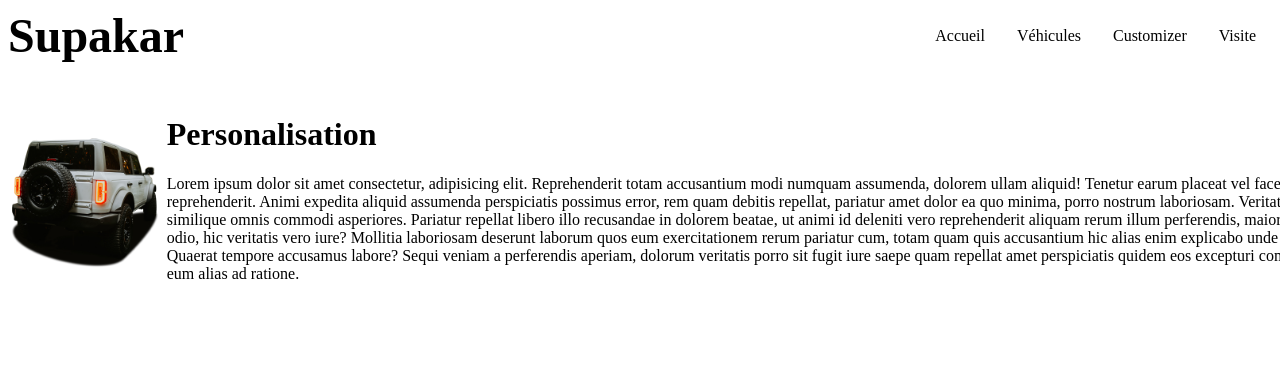
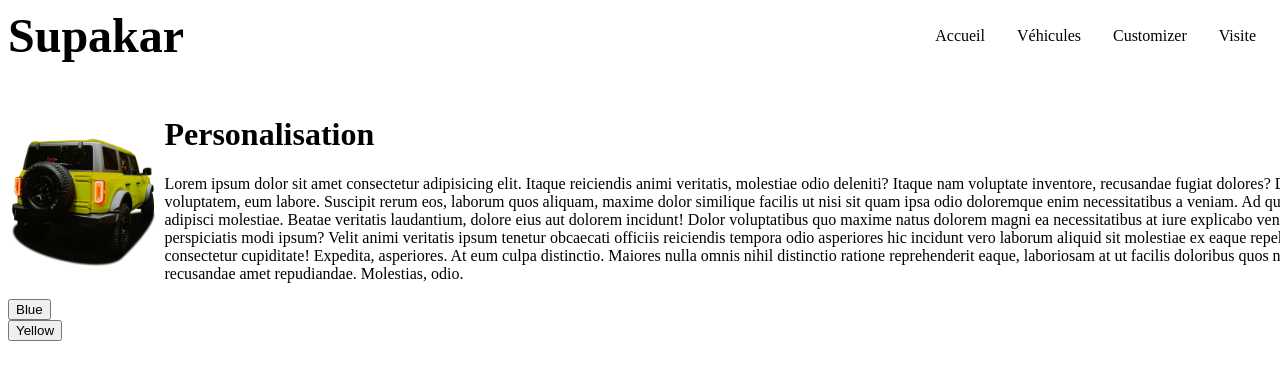
Before and after one commit to Yankhoba92/Supakar, a React (Vite) app: page / in a window 1280 px wide. Shown: the top 380 px of the page. Built offline with nearby package versions, Linux system fonts and the light colour scheme.

Commit message:
new component yellow and blue + création de functionsfunction

```diff
--- a/src/assets/components/Personalisation.jsx
+++ b/src/assets/components/Personalisation.jsx
@@ -1,29 +1,49 @@
-import React from "react";
-import { useState } from 'react'
-import "../../index.css"
-import ogImg from "../img/original.png"
+import React, { useState } from "react";
+import "../../index.css";
+import ogImg from "../img/original.png";
+import YellowImg from "../img/yellow.png";
+import BlueImg from "../img/blue.png";
+import BlueButon from "./button/Blue";
+import YellowButon from "./button/Yellow";
 
 function Personalisation() {
+  const [currentImage, setCurrentImage] = useState(ogImg);
+
+
+  const handleBlueButtonClick = () => {
+    setCurrentImage(BlueImg);
+  };
+
+
+  const handleYellowButtonClick = () => {
+    setCurrentImage(currentImage);
+
+  };
 
   return (
     <>
       <div className="main">
+        <div className="main__content">
           <div className="imgColor">
-        <img src={ogImg} alt="original" />
+            <img src={YellowImg} alt="original" />
           </div>
           <div className="description">
             <h1>Personalisation</h1>
-        <p>Lorem ipsum dolor sit amet consectetur, adipisicing elit. Reprehenderit totam accusantium modi numquam assumenda, dolorem ullam aliquid! Tenetur earum placeat vel facere nisi quidem quas esse labore, nihil assumenda reprehenderit.
-        Animi expedita aliquid assumenda perspiciatis possimus error, rem quam debitis repellat, pariatur amet dolor ea quo minima, porro nostrum laboriosam. Veritatis exercitationem delectus ut nobis assumenda similique omnis commodi asperiores.
-        Pariatur repellat libero illo recusandae in dolorem beatae, ut animi id deleniti vero reprehenderit aliquam rerum illum perferendis, maiores repudiandae quidem ipsa nemo! Ut mollitia odio, hic veritatis vero iure?
-        Mollitia laboriosam deserunt laborum quos eum exercitationem rerum pariatur cum, totam quam quis accusantium hic alias enim explicabo unde est omnis quisquam earum reiciendis iure adipisci. Quaerat tempore accusamus labore?
-        Sequi veniam a perferendis aperiam, dolorum veritatis porro sit fugit iure saepe quam repellat amet perspiciatis quidem eos excepturi commodi debitis velit. Aspernatur sapiente nihil illo eum alias ad ratione.</p>
+            <p>
+              Lorem ipsum dolor sit amet consectetur adipisicing elit. Itaque reiciendis animi veritatis, molestiae odio deleniti? Itaque nam voluptate inventore, recusandae fugiat dolores? Doloremque asperiores eaque ducimus neque voluptatem, eum labore.
+              Suscipit rerum eos, laborum quos aliquam, maxime dolor similique facilis ut nisi sit quam ipsa odio doloremque enim necessitatibus a veniam. Ad quisquam tenetur exercitationem ipsa aspernatur eum adipisci molestiae.
+              Beatae veritatis laudantium, dolore eius aut dolorem incidunt! Dolor voluptatibus quo maxime natus dolorem magni ea necessitatibus at iure explicabo veniam facilis laborum suscipit, labore expedita sint perspiciatis modi ipsum?
+              Velit animi veritatis ipsum tenetur obcaecati officiis reiciendis tempora odio asperiores hic incidunt vero laborum aliquid sit molestiae ex eaque repellat voluptas exercitationem quam aut sint, consectetur cupiditate! Expedita, asperiores.
+              At eum culpa distinctio. Maiores nulla omnis nihil distinctio ratione reprehenderit eaque, laboriosam at ut facilis doloribus quos neque rem. Nemo, aliquam error non excepturi recusandae amet repudiandae. Molestias, odio.
+            </p>
           </div>
-
         </div>
-
+        {/* Utilisez des fonctions fléchées pour passer les paramètres corrects */}
+        <BlueButon onClick={handleBlueButtonClick} />
+        <YellowButon onClick={handleYellowButtonClick} />
+      </div>
     </>
-  )
+  );
 }
 
-export default Personalisation
+export default Personalisation;
--- /dev/null
+++ b/src/assets/components/button/Blue.jsx
@@ -0,0 +1,17 @@
+import React from "react";
+import { useState } from 'react'
+// import "../../index.css"
+
+function BlueButon() {
+
+  return (
+    <>
+      <div className="blueButon">
+        <button>Blue</button>
+        </div>
+
+    </>
+  )
+}
+
+export default BlueButon
--- /dev/null
+++ b/src/assets/components/button/Yellow.jsx
@@ -0,0 +1,17 @@
+import React from "react";
+import { useState } from 'react'
+// import "../../index.css"
+
+function YellowButon() {
+
+  return (
+    <>
+      <div className="yellowButon">
+        <button>Yellow</button>
+        </div>
+
+    </>
+  )
+}
+
+export default YellowButon
--- a/src/index.css
+++ b/src/index.css
@@ -18,16 +18,16 @@
   margin: 1rem;
   color: #000;
 }
-.main {
+.main__content {
   margin-top: 2rem;
   width: 100rem;
   display: flex;
   align-items: center;
   justify-content: space-around;
 }
-.main .imgColor {
+.main__content .imgColor {
   width: 50rem;
 }
-.main img {
+.main__content img {
   width: 100%;
 }
```
Lines whose indentation alone changed are shown as unchanged.
